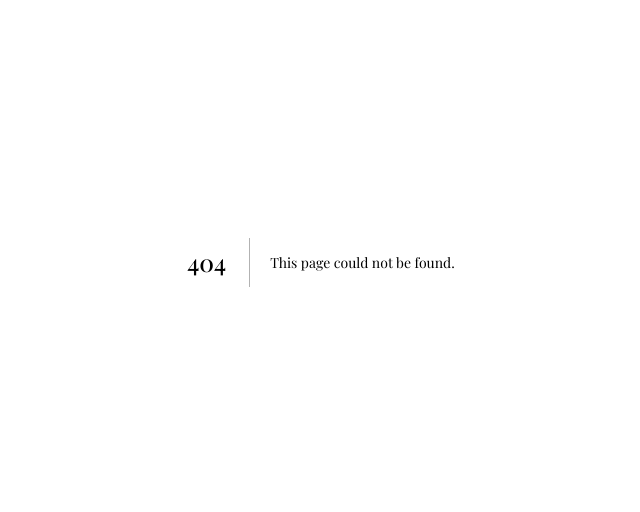
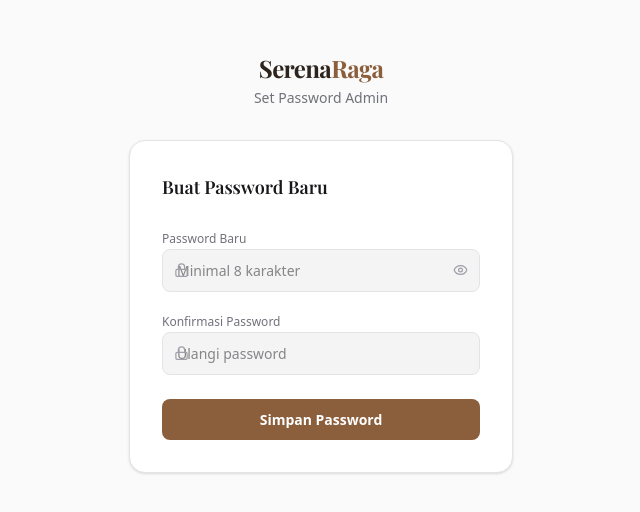
Before and after one commit to flincahyo/serenaraga, a Next.js app: page /auth/update-password in a window 1280 px wide. Before the commit this address had no page. Shown: the part 138-650 px from the top of the page, without its empty margins (319-959 px from the left). Built offline with nearby package versions, Linux system fonts and the light colour scheme; a web font is replaced by a local one.

Commit message:
Fix: Add auth callback route and update-password page for Supabase invite flow

```diff
--- /dev/null
+++ b/src/app/auth/callback/route.ts
@@ -0,0 +1,35 @@
+import { createServerClient } from '@supabase/ssr';
+import { cookies } from 'next/headers';
+import { NextResponse, type NextRequest } from 'next/server';
+
+export async function GET(request: NextRequest) {
+  const requestUrl = new URL(request.url);
+  const code = requestUrl.searchParams.get('code');
+  const next = requestUrl.searchParams.get('next') ?? '/admin/dashboard';
+
+  if (code) {
+    const cookieStore = await cookies();
+    const supabase = createServerClient(
+      process.env.NEXT_PUBLIC_SUPABASE_URL!,
+      process.env.NEXT_PUBLIC_SUPABASE_ANON_KEY!,
+      {
+        cookies: {
+          getAll() { return cookieStore.getAll(); },
+          setAll(cookiesToSet) {
+            cookiesToSet.forEach(({ name, value, options }) =>
+              cookieStore.set(name, value, options)
+            );
+          },
+        },
+      }
+    );
+
+    const { error } = await supabase.auth.exchangeCodeForSession(code);
+    if (!error) {
+      return NextResponse.redirect(new URL(next, requestUrl.origin));
+    }
+  }
+
+  // If something goes wrong, redirect to login
+  return NextResponse.redirect(new URL('/admin', requestUrl.origin));
+}
--- /dev/null
+++ b/src/app/auth/update-password/page.tsx
@@ -0,0 +1,125 @@
+'use client';
+
+import React, { useState, useEffect } from 'react';
+import { createClient } from '@/lib/supabase';
+import { useRouter } from 'next/navigation';
+import { Lock, Eye, EyeOff, Loader2, Check } from 'lucide-react';
+
+export default function UpdatePasswordPage() {
+  const router = useRouter();
+  const [password, setPassword] = useState('');
+  const [confirm, setConfirm] = useState('');
+  const [showPass, setShowPass] = useState(false);
+  const [loading, setLoading] = useState(false);
+  const [done, setDone] = useState(false);
+  const [error, setError] = useState('');
+
+  const handleSubmit = async (e: React.FormEvent) => {
+    e.preventDefault();
+    if (password !== confirm) {
+      setError('Password tidak cocok.');
+      return;
+    }
+    if (password.length < 8) {
+      setError('Password minimal 8 karakter.');
+      return;
+    }
+
+    setLoading(true);
+    setError('');
+
+    const supabase = createClient();
+    const { error } = await supabase.auth.updateUser({ password });
+
+    if (error) {
+      setError(error.message);
+      setLoading(false);
+    } else {
+      setDone(true);
+      setTimeout(() => router.push('/admin/dashboard'), 2000);
+    }
+  };
+
+  return (
+    <div className="min-h-screen bg-zinc-50 dark:bg-zinc-950 flex items-center justify-center p-4">
+      <div className="w-full max-w-sm">
+        <div className="text-center mb-8">
+          <h1 className="text-2xl font-bold tracking-tight dark:text-white font-sans">
+            Serena<span className="text-earth-primary">Raga</span>
+          </h1>
+          <p className="text-sm text-zinc-500 mt-1">
+            {done ? 'Password berhasil diset!' : 'Set Password Admin'}
+          </p>
+        </div>
+
+        <div className="bg-white dark:bg-zinc-900 rounded-2xl border border-zinc-200 dark:border-zinc-800 p-8 shadow-sm">
+          {done ? (
+            <div className="text-center py-4">
+              <div className="w-12 h-12 bg-emerald-50 rounded-full flex items-center justify-center mx-auto mb-4">
+                <Check size={24} className="text-emerald-500" />
+              </div>
+              <p className="font-semibold text-zinc-900 dark:text-white">Password tersimpan!</p>
+              <p className="text-sm text-zinc-500 mt-1">Mengalihkan ke dashboard...</p>
+            </div>
+          ) : (
+            <>
+              <h2 className="text-lg font-semibold text-zinc-900 dark:text-white mb-6">
+                Buat Password Baru
+              </h2>
+              <form onSubmit={handleSubmit} className="space-y-4">
+                <div className="space-y-1.5">
+                  <label className="text-xs font-medium text-zinc-500">Password Baru</label>
+                  <div className="relative">
+                    <Lock size={15} className="absolute left-3 top-1/2 -translate-y-1/2 text-zinc-400" />
+                    <input
+                      type={showPass ? 'text' : 'password'}
+                      required
+                      value={password}
+                      onChange={(e) => setPassword(e.target.value)}
+                      placeholder="Minimal 8 karakter"
+                      className="admin-input pl-9 pr-10"
+                    />
+                    <button
+                      type="button"
+                      onClick={() => setShowPass(!showPass)}
+                      className="absolute right-3 top-1/2 -translate-y-1/2 text-zinc-400 hover:text-zinc-600"
+                    >
+                      {showPass ? <EyeOff size={15} /> : <Eye size={15} />}
+                    </button>
+                  </div>
+                </div>
+
+                <div className="space-y-1.5">
+                  <label className="text-xs font-medium text-zinc-500">Konfirmasi Password</label>
+                  <div className="relative">
+                    <Lock size={15} className="absolute left-3 top-1/2 -translate-y-1/2 text-zinc-400" />
+                    <input
+                      type={showPass ? 'text' : 'password'}
+                      required
+                      value={confirm}
+                      onChange={(e) => setConfirm(e.target.value)}
+                      placeholder="Ulangi password"
+                      className="admin-input pl-9"
+                    />
+                  </div>
+                </div>
+
+                {error && (
+                  <p className="text-xs text-red-500 bg-red-50 dark:bg-red-950/30 px-3 py-2 rounded-lg">{error}</p>
+                )}
+
+                <button
+                  type="submit"
+                  disabled={loading}
+                  className="w-full admin-btn-primary justify-center py-3 mt-2 disabled:opacity-60"
+                >
+                  {loading ? <><Loader2 size={15} className="animate-spin" /> Menyimpan...</> : 'Simpan Password'}
+                </button>
+              </form>
+            </>
+          )}
+        </div>
+      </div>
+    </div>
+  );
+}
```
Also changed, not shown: 1 other file (tests, documents, lock files or other folders).
